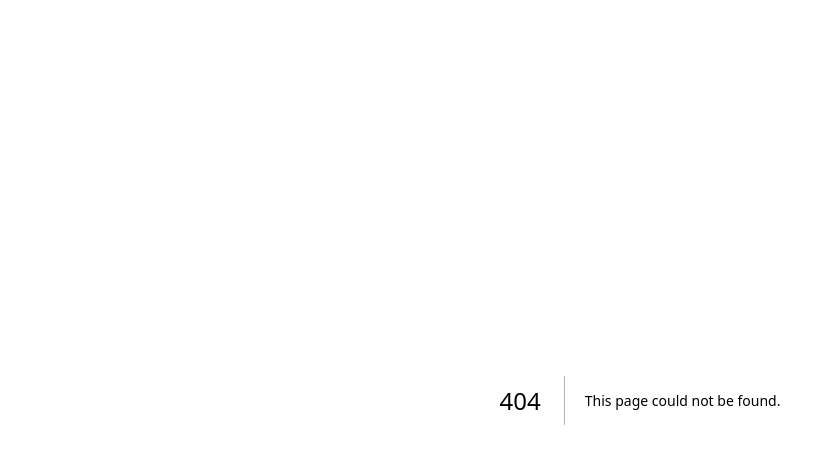
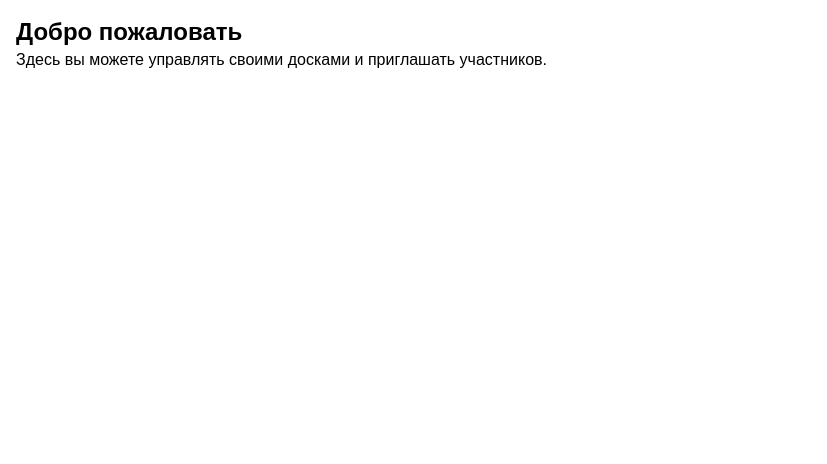
Before and after one commit to niikmynick/itmo.board, a Next.js app in the folder frontend/: page /1 in a window 1280 px wide. Before the commit this address had no page. Shown: the top 464 px of the page, without its empty margins (0-827 px from the left). Built offline with nearby package versions, Linux system fonts and the light colour scheme.

Commit message:
Создан компонент карточки доски BoardCard

```diff
--- /dev/null
+++ b/frontend/app/(dashboard)/[UserID]/_components/board-card/index.tsx
@@ -0,0 +1,16 @@
+import React from 'react';
+
+interface BoardCardProps {
+    id: string;
+    title: string;
+}
+
+export const BoardCard = ({ id, title }: BoardCardProps) => {
+    return (
+        <div className="group border rounded-lg flex flex-col justify-between overflow-hidden relative">
+            <div className="bg-white p-3">
+                <p className="text-[13px] truncate">{title}</p>
+            </div>
+        </div>
+    );
+};
--- /dev/null
+++ b/frontend/app/(dashboard)/[UserID]/page.tsx
@@ -0,0 +1,12 @@
+import React from 'react';
+
+const UserDashboardPage: React.FC = () => {
+    return (
+        <main className="p-4">
+            <h1 className="text-2xl font-bold">Добро пожаловать</h1>
+            <p>Здесь вы можете управлять своими досками и приглашать участников.</p>
+        </main>
+    );
+};
+
+export default UserDashboardPage;
```
